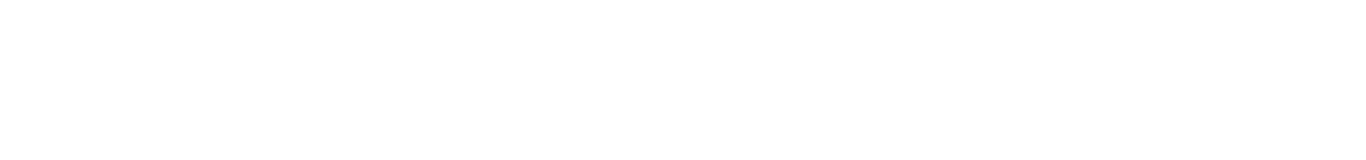
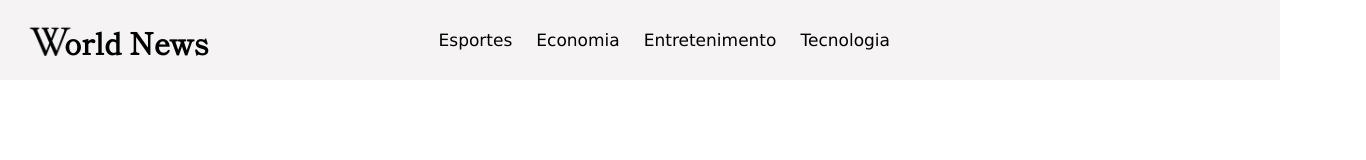
Before and after one commit to alexsandropancracio/atividades-ebac, a plain HTML site: page exercício_css/index.html in a window 1280 px wide. Shown: the whole page, 1366 px wide, since content can reach past the window. Drawn offline with Linux system fonts and the light colour scheme; a web font is replaced by a local one.

Commit message:
Feita estilização do menu e sua semântica.

```diff
--- a/exercício_css/index.html
+++ b/exercício_css/index.html
@@ -4,9 +4,39 @@
     <meta charset="UTF-8">
     <meta name="viewport" content="width=device-width, initial-scale=1.0">
     <link rel="shortcut icon" href="ico/news.ico" type="image/x-icon">
+    <link rel="stylesheet" href="style.css">
+    <link rel="preconnect" href="https://fonts.googleapis.com">
+    <link rel="preconnect" href="https://fonts.gstatic.com" crossorigin>
+    <link href="https://fonts.googleapis.com/css2?family=Scheherazade+New:wght@400;500;600;700&family=Shippori+Mincho&display=swap" rel="stylesheet">
     <title>World News</title>
 </head>
 <body>
+    <header>
+        <div class="menu">
+            <label for="inicio">
+                <a href="index.html"><img src="ico/android-chrome-512x512.png" alt="World News">
+                <h1>orld News</h1></a>
+            </label>
 
+            <div class="navegation">
+            <nav>
+                <ul>
+                    <li>
+                        <a href="#sports" title="Seção de Esportes">Esportes</a>
+                    </li>
+                    <li>
+                        <a href="#economy">Economia</a>
+                    </li>
+                    <li>
+                        <a href="#entertainment">Entretenimento</a>
+                    </li>
+                    <li>
+                        <a href="#tecnology">Tecnologia</a>
+                    </li>
+                </ul>
+            </nav>
+            </div>
+        </div>
+    </header>
 </body>
 </html>
--- /dev/null
+++ b/exercício_css/style.css
@@ -0,0 +1,81 @@
+* {
+    box-sizing: border-box;
+    padding: 0;
+    margin: 0;
+}
+
+header{
+    height: 80px;
+    background-color: rgb(245, 243, 243);
+}
+
+.menu {
+    width: 1366px;
+    height: 80px;
+    margin: 0 auto;
+    display: flex;
+    flex-direction: row;
+    align-items: center;
+}
+
+.menu label {
+    width: 250px;
+    display: flex;
+    position: relative;
+    left: 20px;
+}
+
+.menu label a {
+    display: flex;
+    align-items: center;
+}
+
+.menu label h1 {
+    color: black;
+    font-family: "Shippori Mincho", serif;
+    font-weight: bold;
+    font-style: normal;
+    font-size: 30px;
+    position: relative;
+    right: 16px;
+    top: 2px;
+}
+
+.menu label a{
+    text-decoration: none;
+}
+
+.menu img {
+    height: 60px;
+
+}
+
+.menu h1 {
+    font-size: 25px;
+}
+
+.navegation{
+    width: 50vw;
+    display: flex;
+    justify-content: end;
+}
+
+.menu ul {
+    list-style-type: none;
+}
+
+.menu li {
+    display: inline;
+}
+
+.menu li a {
+    text-decoration: none;
+    color: black;
+    font-size: 17px;
+    font-family: 'Lucida Sans', 'Lucida Sans Regular', 'Lucida Grande', 'Lucida Sans Unicode', Geneva, Verdana, sans-serif;
+    padding-left: 20px;
+}
+
+.menu li a:hover{
+    color: gray;
+}
```
